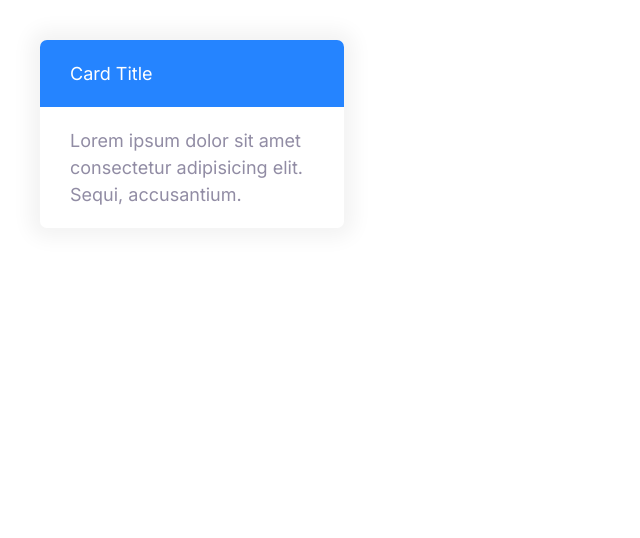
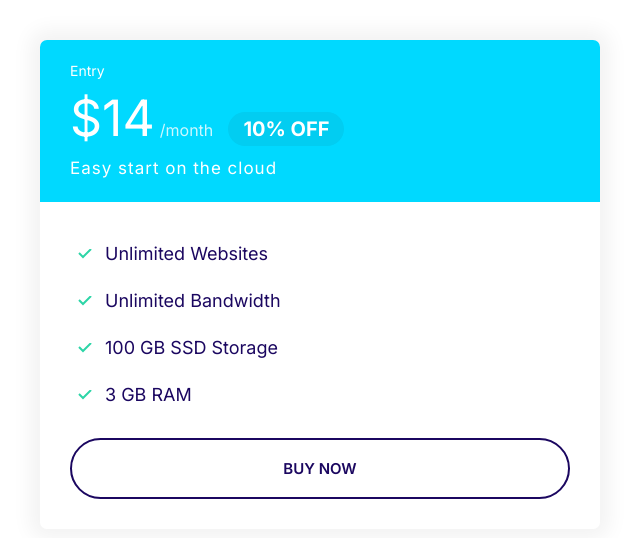
Before and after one commit to FranciscoL-M01/WebPractice, a plain HTML site: page index.html in a window 1280 px wide. Shown: the whole page, without its empty margins (0-640 px from the left). Drawn offline with Linux system fonts and the light colour scheme.

Commit message:
Create the plan components that brings several components to create something new

```diff
--- a/CSS/styles.css
+++ b/CSS/styles.css
@@ -118,6 +118,7 @@
 
 .badge--small {
     font-size: 1.6rem;
+    padding: 0.5rem 1.5rem;
 }
 
 @media screen and (min-width: 1024px) {
@@ -304,3 +305,56 @@
     background: var(--color-secondary);
     color: #fff;
 }
+
+.card--secondary .badge--secondary {
+    background: #02cdf1;
+}
+
+/* Plan Component */
+
+.plan__name {
+    color: #fff;
+    margin: 0;
+    font-weight: 500;
+    font-size: 2.4rem;
+}
+
+.plan__price {
+    font-size: 6rem;
+}
+
+.plan__billing-cycle {
+    font-size: 2.4rem;
+    font-weight: 300;
+    opacity: 0.8;
+    margin-right: 1rem;
+}
+
+.plan__description {
+    font-size: 2rem;
+    font-weight: 300;
+    letter-spacing: 1px;
+    display: block;
+}
+
+.plan .list__item {
+    margin-bottom: 2rem;
+}
+
+@media screen and (min-width: 1024px) {
+    .plan__name {
+        font-size: 1.4rem;
+    }
+
+    .plan__price {
+        font-size: 5rem;
+    }
+
+    .plan__billing-cycle {
+        font-size: 1.6rem;
+    }
+
+    .plan__description {
+        font-size: 1.7rem;
+    }
+}
--- a/index.html
+++ b/index.html
@@ -14,12 +14,25 @@
     <title>Document</title>
   </head>
   <body>
-    <div style="width: 30%; padding: 4rem">
-      <div class="card card--primary">
-        <header class="card__header">Card Title</header>
-        <div class="card__body">
-          Lorem ipsum dolor sit amet consectetur adipisicing elit. Sequi,
-          accusantium.
+    <div style="width: 50%; padding: 4rem">
+      <div class="plan">
+        <div class="card card--secondary">
+          <header class="card__header">
+            <h3 class="plan__name">Entry</h3>
+            <span class="plan__price">$14</span>
+            <span class="plan__billing-cycle">/month</span>
+            <span class="badge badge--secondary badge--small">10% OFF</span>
+            <span class="plan__description">Easy start on the cloud</span>
+          </header>
+          <div class="card__body">
+            <ul class="list list--tick">
+              <li class="list__item">Unlimited Websites</li>
+              <li class="list__item">Unlimited Bandwidth</li>
+              <li class="list__item">100 GB SSD Storage</li>
+              <li class="list__item">3 GB RAM</li>
+            </ul>
+            <button class="btn btn--outline btn--block">Buy now</button>
+          </div>
         </div>
       </div>
     </div>
```
Also changed, not shown: components/plan.html (added, +22 -0 lines).
